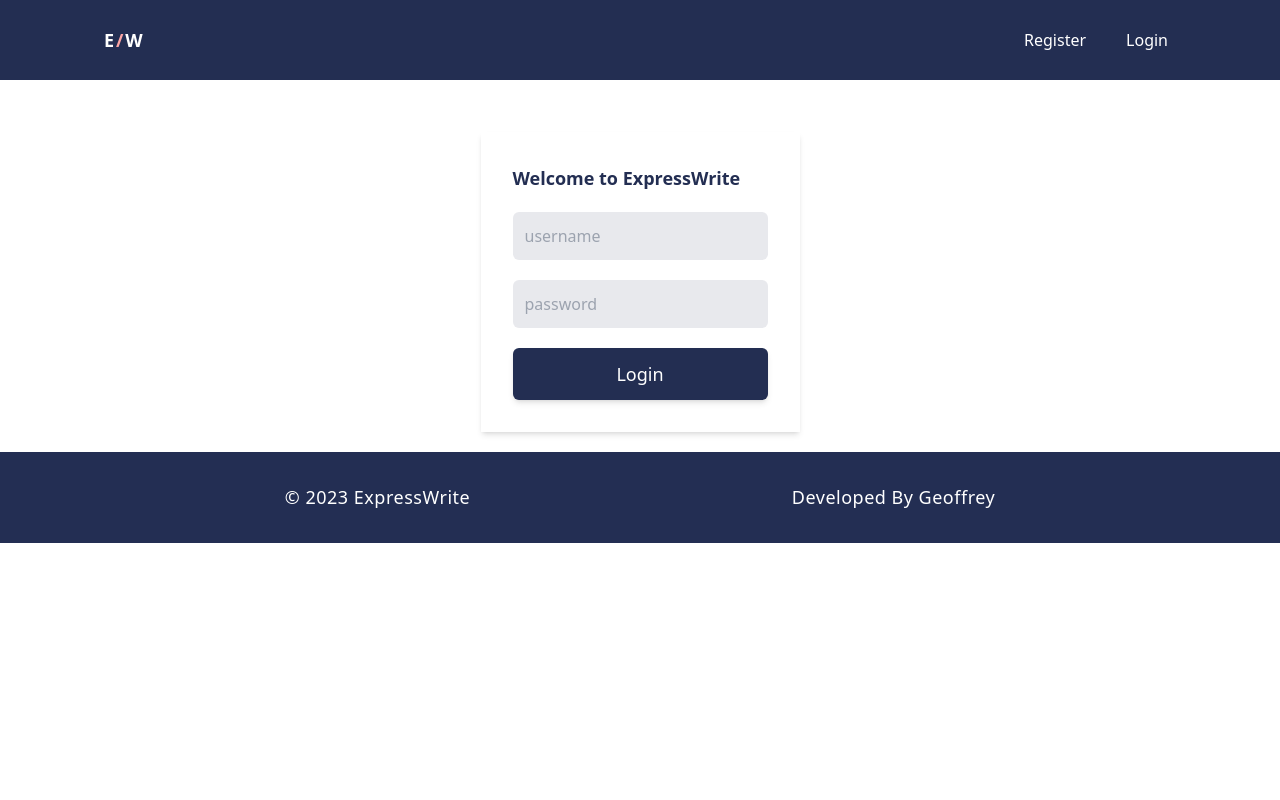
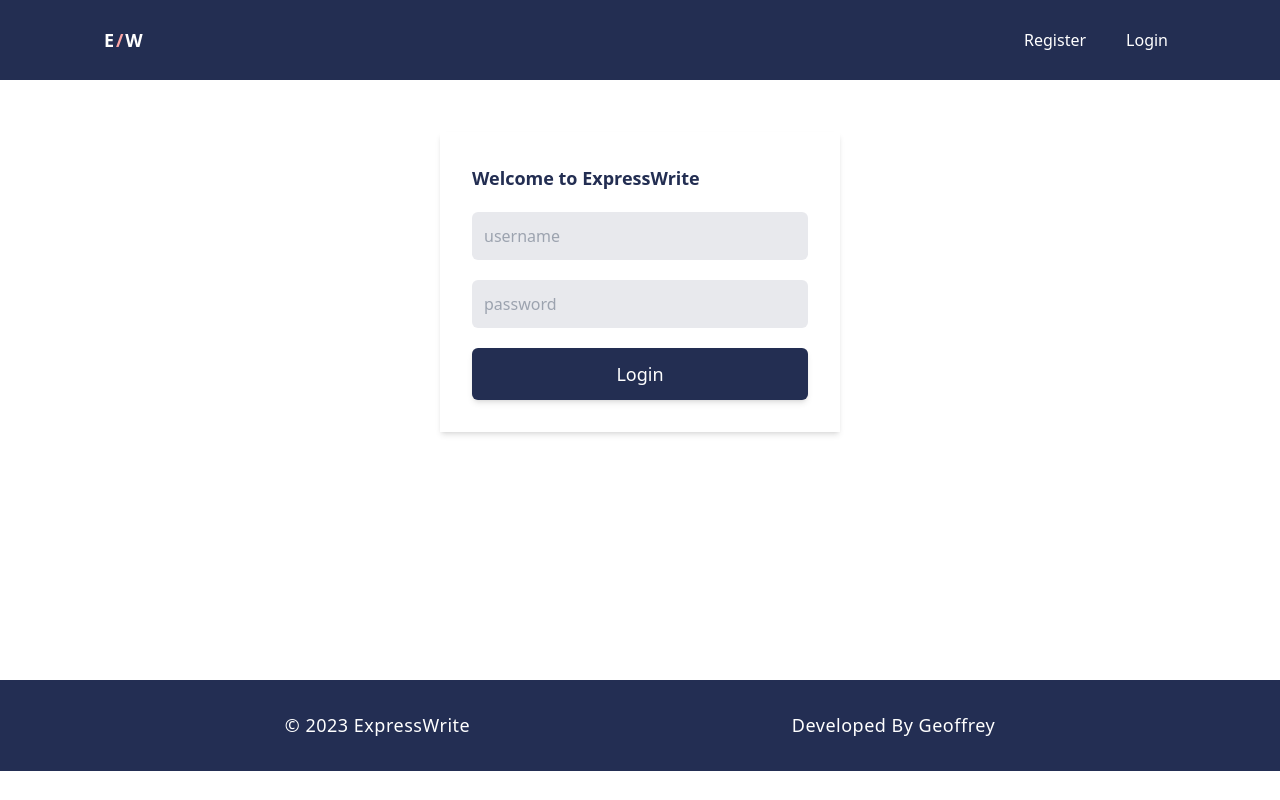
Before and after one commit to geoffreykithuku/ExpressWrite, a React (Create React App) app: page /login in a window 1280 px wide. Built offline with nearby package versions, Linux system fonts and the light colour scheme; no server answers.

Commit message:
adjust form widths

```diff
--- a/src/components/Login.jsx
+++ b/src/components/Login.jsx
@@ -45,10 +45,10 @@ const Login = () => {
   }
 
   return (
-    <div className="pt-8 items-center justify-center">
+    <div className="pt-8 items-center justify-center min-h-[75vh]">
       <form
         onSubmit={login}
-        className="shadow-md my-5 flex flex-col gap-5 mx-auto w-fit p-8 text-[#232e52]"
+        className="shadow-md my-5 flex flex-col gap-5 mx-auto w-full max-w-[400px] p-8 text-[#232e52]"
       >
         <h3 className="text-lg font-semibold">Welcome to ExpressWrite</h3>
         <input
--- a/src/components/Register.jsx
+++ b/src/components/Register.jsx
@@ -43,7 +43,7 @@ const Register = () => {
   return (
     <div className="pt-8 items-center justify-center">
       <form
-        className="shadow-md my-5 flex flex-col gap-5 mx-auto w-fit p-8 text-[#232e52]"
+        className="shadow-md my-5 flex flex-col gap-5 mx-auto w-full max-w-[400px] p-8 text-[#232e52]"
         onSubmit={handleSubmit}
       >
         <h3 className="text-lg font-semibold">Welcome to ExpressWrite</h3>
```
